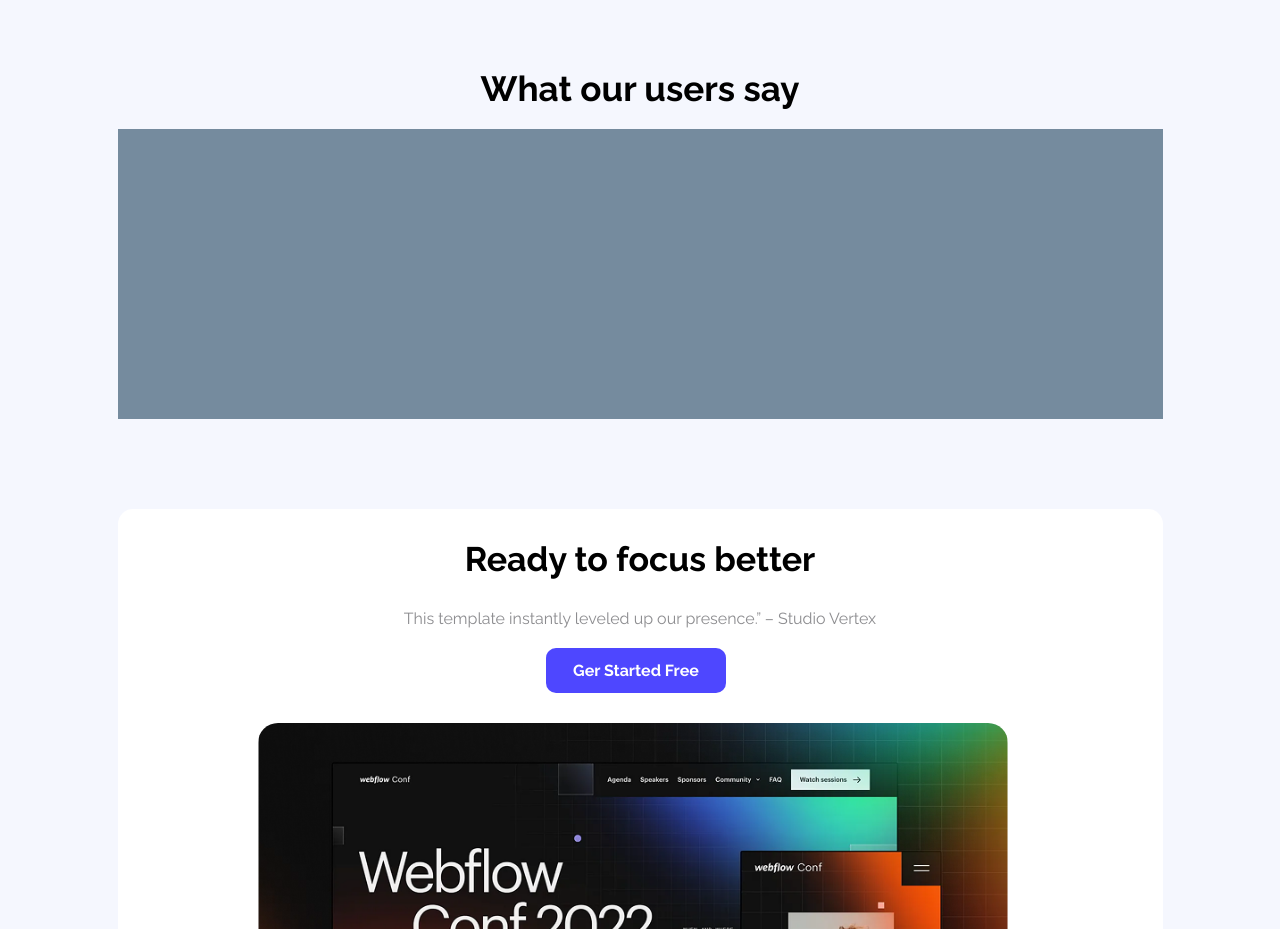
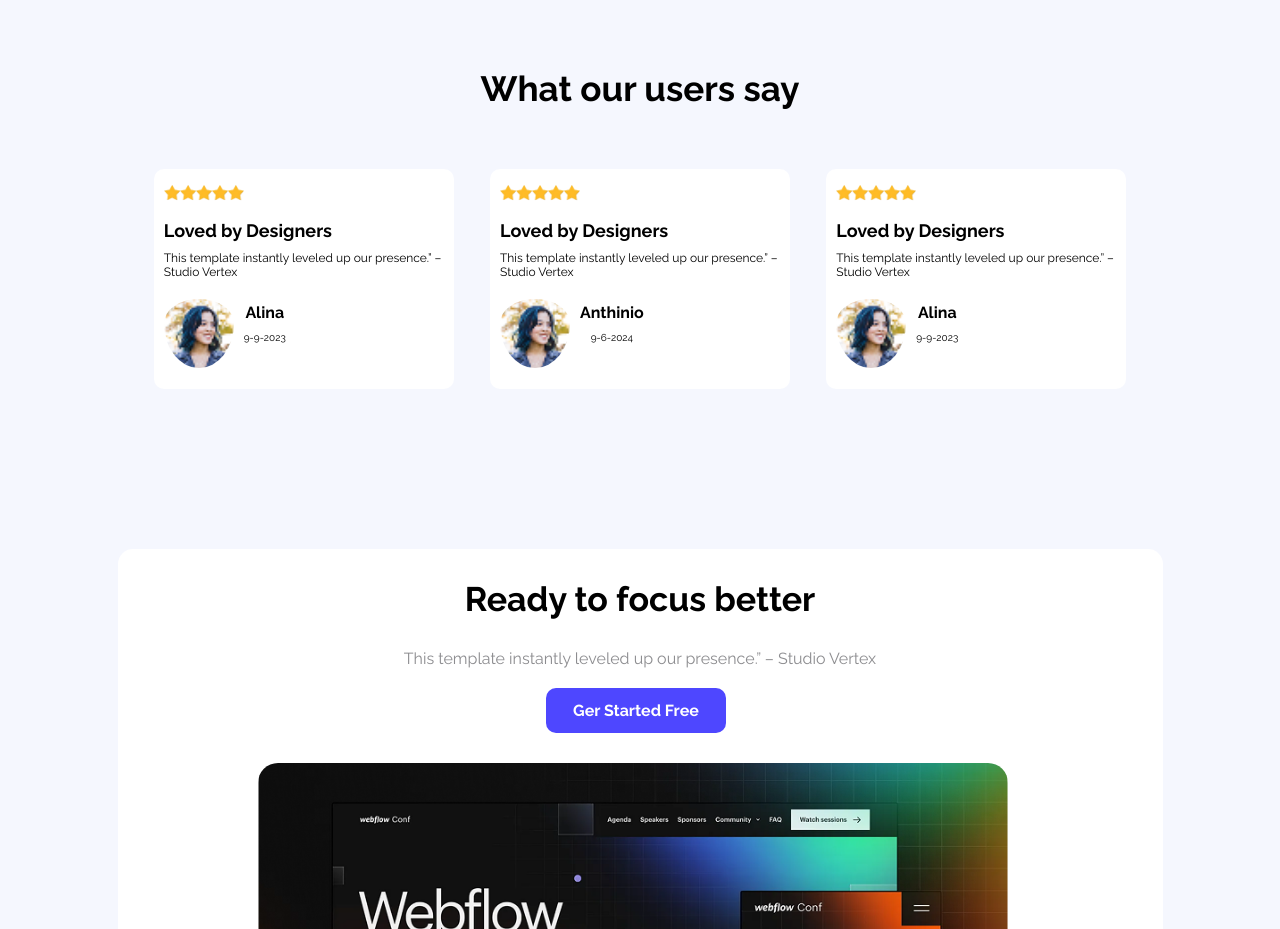
Before and after one commit to adnan99999977/Assingment_001, a plain HTML site: page index.html in a window 1280 px wide. Shown: the part 1380-2309 px from the top of the page. Drawn offline with Linux system fonts and the light colour scheme.

Commit message:
fourth commit

```diff
--- a/index.html
+++ b/index.html
@@ -60,11 +60,47 @@
 
   </div>
 
-
-  <!-- incompleeeeeeeet -->
   <!-- feedback section -->
    <h1 class="feed_h1">What our users say</h1>
    <div class="feedback_sec">
+      <div class="feedback_list">
+         <div class="card">
+            <img src="./Assets/5 star.png" alt="">
+            <h4>Loved by Designers</h4>
+            <p>This template instantly leveled up our presence.” – Studio Vertex</p>
+            <div class="user">
+               <img src="./Assets/avatar.png" alt="">
+              <div class="user_feed">
+               <h4>Alina</h4>
+               <p>9-9-2023</p>
+              </div>
+            </div>
+         </div>
+          <div class="card">
+            <img src="./Assets/5 star.png" alt="">
+            <h4>Loved by Designers</h4>
+            <p>This template instantly leveled up our presence.” – Studio Vertex</p>
+            <div class="user">
+               <img src="./Assets/avatar.png" alt="">
+              <div class="user_feed">
+               <h4>Anthinio</h4>
+               <p>9-6-2024</p>
+              </div>
+            </div>
+         </div>
+          <div class="card">
+            <img src="./Assets/5 star.png" alt="">
+            <h4>Loved by Designers</h4>
+            <p>This template instantly leveled up our presence.” – Studio Vertex</p>
+            <div class="user">
+               <img src="./Assets/avatar.png" alt="">
+              <div class="user_feed">
+               <h4>Alina</h4>
+               <p>9-9-2023</p>
+              </div>
+            </div>
+         </div>
+      </div>
 
    </div>
 
--- a/style.css
+++ b/style.css
@@ -169,12 +169,14 @@ body{
    padding-left: 6px;
 
   }
+
+  /* feedback section */
+
   .feedback_sec{
   max-width: 1045px;
   height: 290px;
-  background-color: rgb(117, 139, 158);
   margin: 0 auto;
-  margin-top: 20px;
+  margin-top: 60px;
   margin-bottom: 90px;
 
   }
@@ -184,6 +186,56 @@ body{
    padding-top: 20px;
    text-align: center;
   }
+
+  .feedback_list{
+   display: flex;
+   justify-content: space-evenly;
+
+  }
+
+
+.card{
+   width: 300px;
+   height: 220px;
+   background-color: #ffffff;
+   padding-left: 10px;
+   border-radius: 10px ;
+}
+.card img{
+   width: 80px;
+}
+.card h4{
+    font-family: 'Raleway', sans-serif;
+    font-size: 18px;
+    font-weight: bold;
+    margin-bottom: 10px;
+}
+.card p{
+    font-family:'Raleway', sans-serif;
+   font-size: 12px;
+}
+.user{
+   display: flex;
+   text-align: center;
+   align-items: center;
+}
+.user img{
+   border-radius: 50%;
+   width: 70px;
+   padding-top: 20px;
+}
+.user_feed{
+   padding-left: 10px;
+}
+.user h4{
+    font-family: 'Raleway', sans-serif;
+    font-size: 16px;
+    font-weight: bold;
+}
+.user p{
+    font-family:'Raleway', sans-serif;
+   font-size: 10px;
+}
 
   /* focus section */
   .focus_sec{
```
Also changed, not shown: Assets/5 star.png (added).
